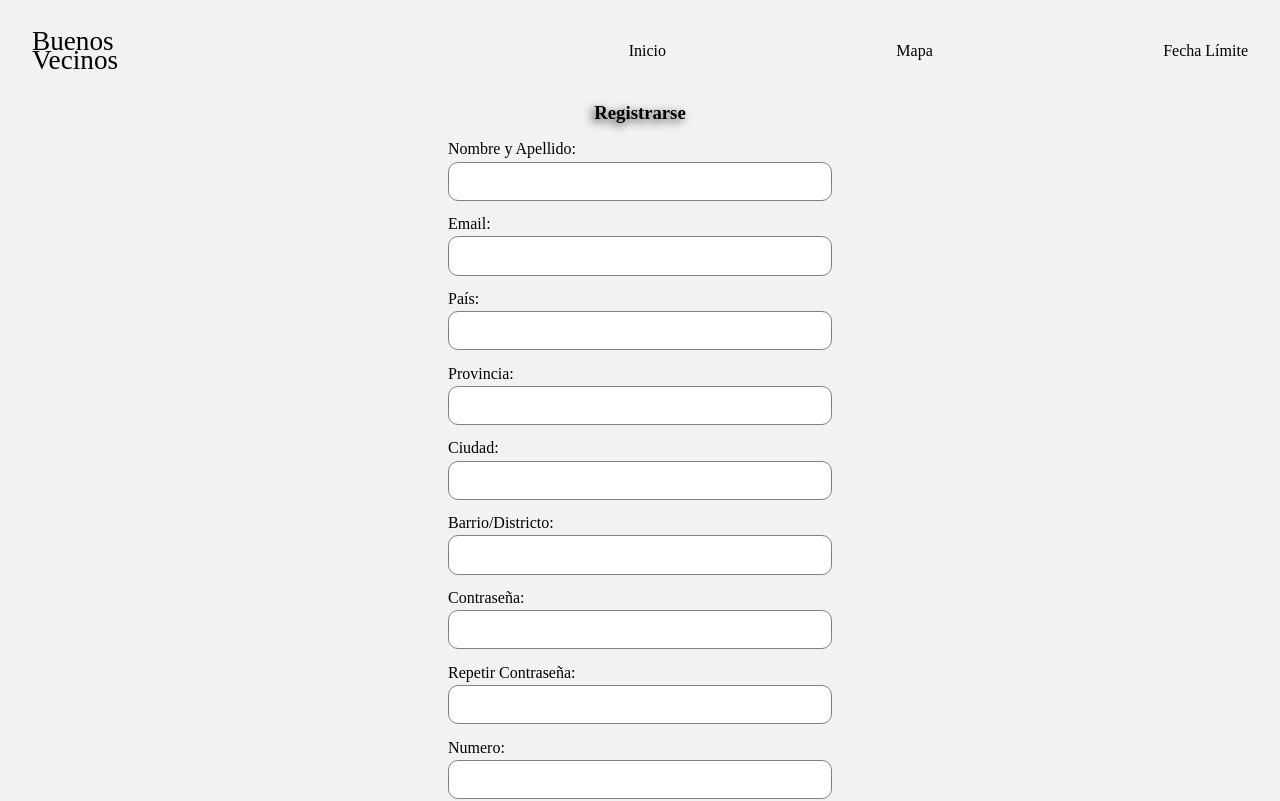
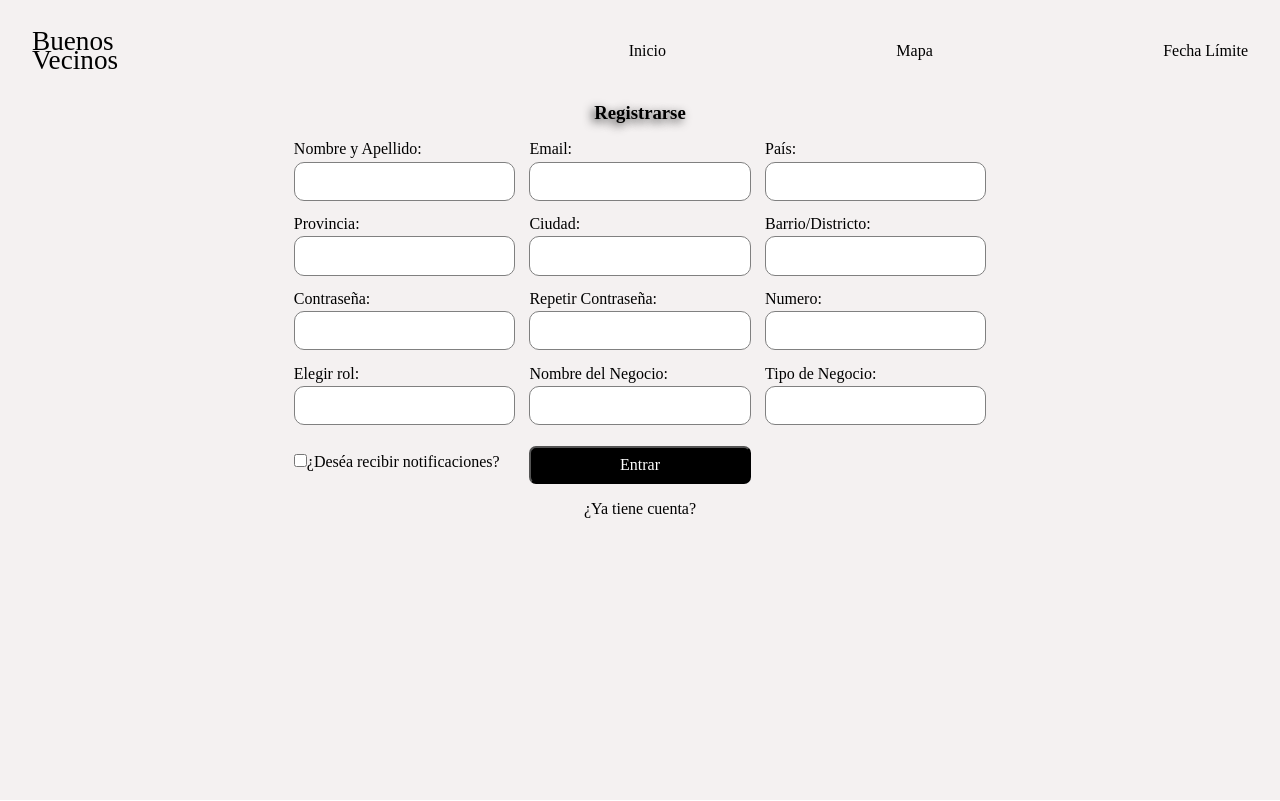
Before and after one commit to pibelanzallamas/buenos-vecinos, a React (Vite) app: page /register in a window 1280 px wide. Shown: the top 801 px of the page. Built offline with nearby package versions, Linux system fonts and the light colour scheme; a web font is replaced by a local one.

Commit message:
register desktop display grid

```diff
--- a/src/components/Login.jsx
+++ b/src/components/Login.jsx
@@ -3,10 +3,11 @@ import { useLocation, useNavigate } from "react-router-dom";
 
 function Login() {
   const navigate = useNavigate();
-  function handleSubmit(e) {
+
+  const handleSubmit = async (e) => {
     e.preventDefault();
     console.log("hoooa");
-  }
+  };
 
   return (
     <div className="content-page login-page">
--- a/src/components/Register.jsx
+++ b/src/components/Register.jsx
@@ -3,10 +3,11 @@ import { useNavigate } from "react-router-dom";
 
 function Register() {
   const navigate = useNavigate();
-  function handleSubmit(e) {
+
+  const handleSubmit = async (e) => {
     e.preventDefault();
     console.log("hoooa");
-  }
+  };
 
   return (
     <div className="content-page login-page register-page">
@@ -17,7 +18,13 @@ function Register() {
         <form onSubmit={(e) => handleSubmit(e)}>
           <div className="input">
             <label htmlFor="email">Nombre y Apellido:</label>
-            <input type="email" name="email" id="name" required></input>
+            <input
+              type="email"
+              name="email"
+              id="name"
+              maxLength={20}
+              required
+            ></input>
           </div>
           <div className="input">
             <label htmlFor="password">Email:</label>
--- a/src/styles/app.css
+++ b/src/styles/app.css
@@ -100,6 +100,14 @@ form button {
     width: 24rem;
   }
 }
+@media (min-width: 1000px) {
+  form {
+    display: grid;
+    grid-template-columns: repeat(3, 1fr);
+    align-items: center;
+    justify-content: center;
+  }
+}
 * {
   font-family: Reddit Sans;
   padding: 0;
--- a/src/styles/register.sass
+++ b/src/styles/register.sass
@@ -1,7 +1,6 @@
-
 @media (min-width: 1000px)
-  // .register-page form
-  //   width: 100%
-  //   border: 1px solid red
-  //   display: grid
-  //   grid-template-columns: repeat(3, 1fr)
+  form
+    display: grid
+    grid-template-columns: repeat(3, 1fr)
+    align-items: center
+    justify-content: center
```
Also changed, not shown: 1 other file (tests, documents, lock files or other folders).
